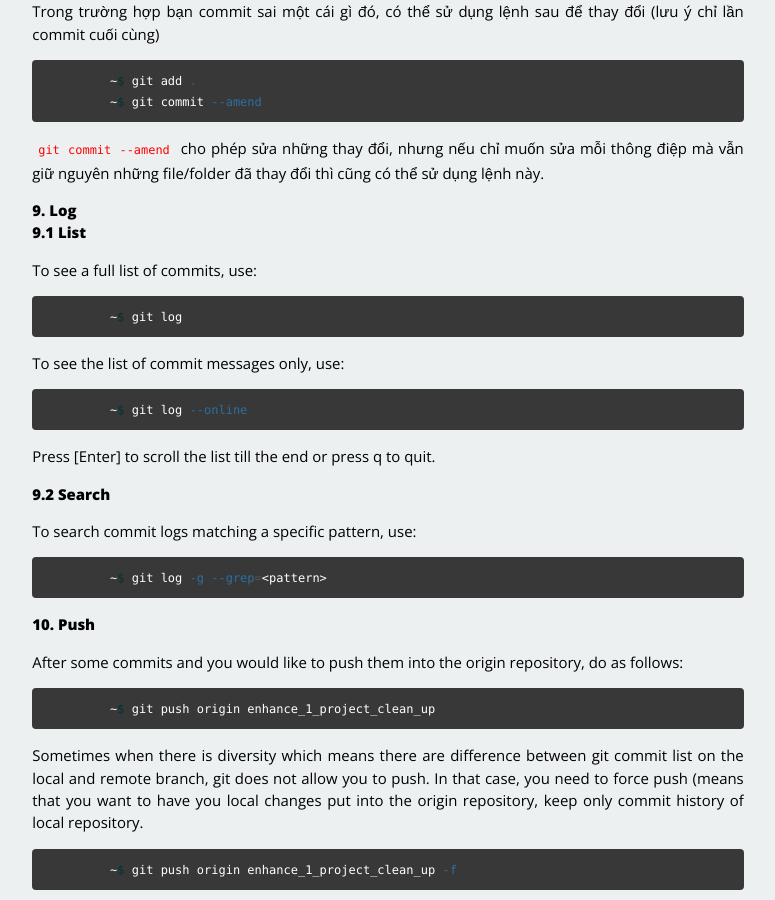
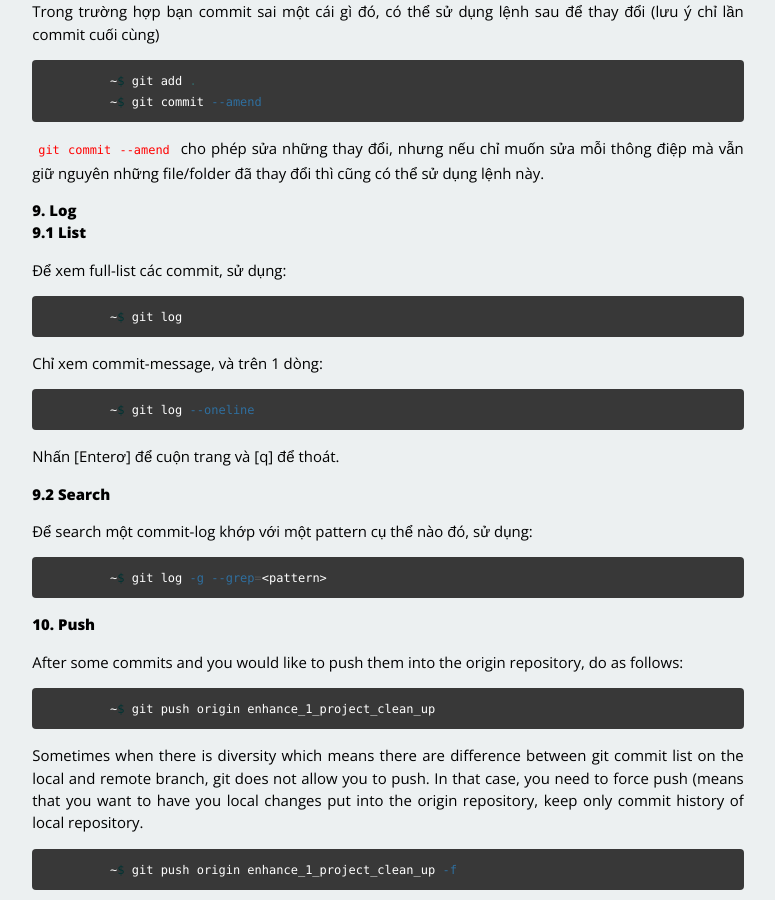
Before and after one commit to gitter-badger/xluffy.github.io, a Jekyll site: the page built from _posts/2014-07-21-most-used-git-cmd.md, in a window 1280 px wide and 900 px high, scrolled down 3279 px. Shown: the whole window, without its empty margins (252-1027 px from the left). Built offline with Jekyll 4.4.1, drawn with Linux system fonts in a browser that asks for light colours; Markdown is read by kramdown in place of the engine named in the settings.

Commit message:
Update tiep phan log, push

````diff
--- a/_posts/2014-07-21-most-used-git-cmd.md
+++ b/_posts/2014-07-21-most-used-git-cmd.md
@@ -200,22 +200,23 @@ Trong trường hợp bạn commit sai một cái gì đó, có thể sử dụn
 
 #### 9.1 List
 
-To see a full list of commits, use:
+Để xem full-list các commit, sử dụng:
 
 ```bash
 	~$ git log
 ```
 
-To see the list of commit messages only, use:
+Chỉ xem commit-message, và trên 1 dòng:
 
 ```bash
-	~$ git log --online
+	~$ git log --oneline
 ```
-Press [Enter] to scroll the list till the end or press q to quit.
+
+Nhấn [Enterơ] để cuộn trang và [q] để thoát.
 
 #### 9.2 Search
 
-To search commit logs matching a specific pattern, use:
+Để search một commit-log khớp với một pattern cụ thể nào đó, sử dụng:
 
 ```bash
 	~$ git log -g --grep=<pattern>
````
